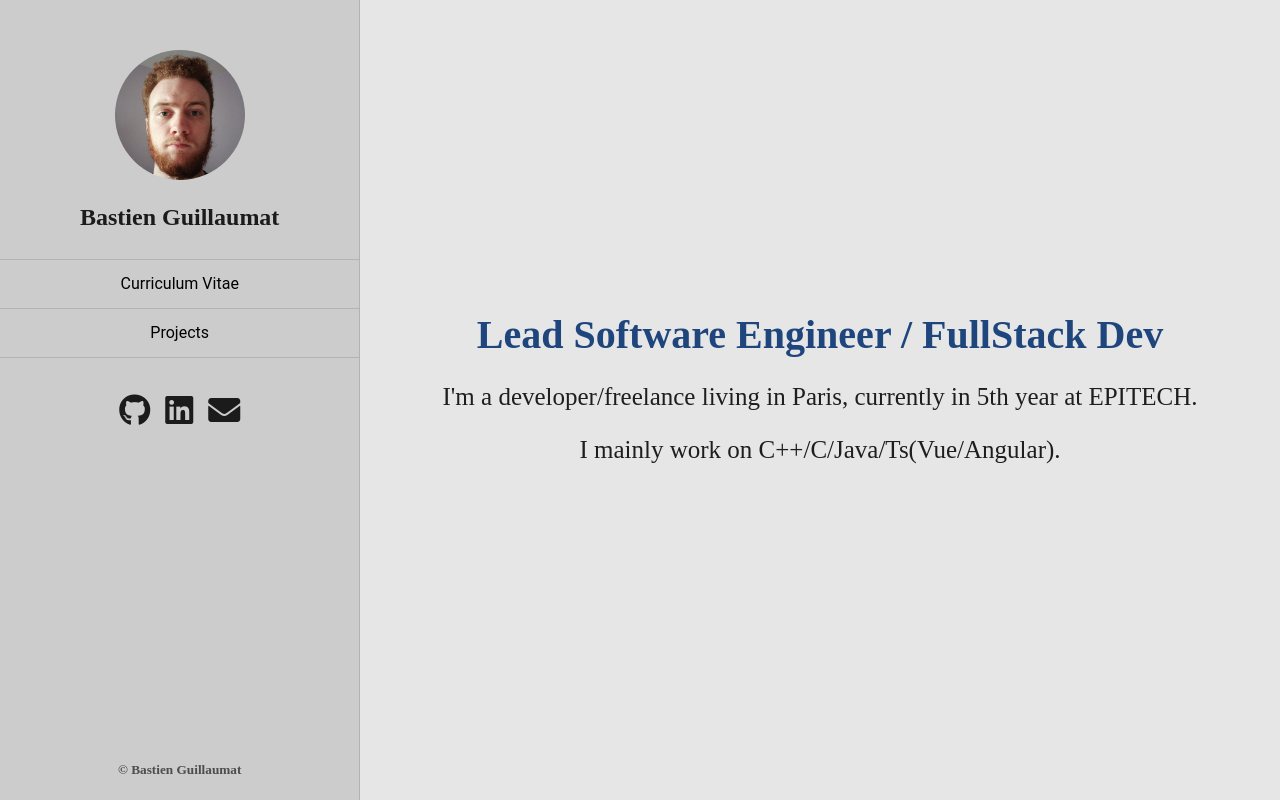
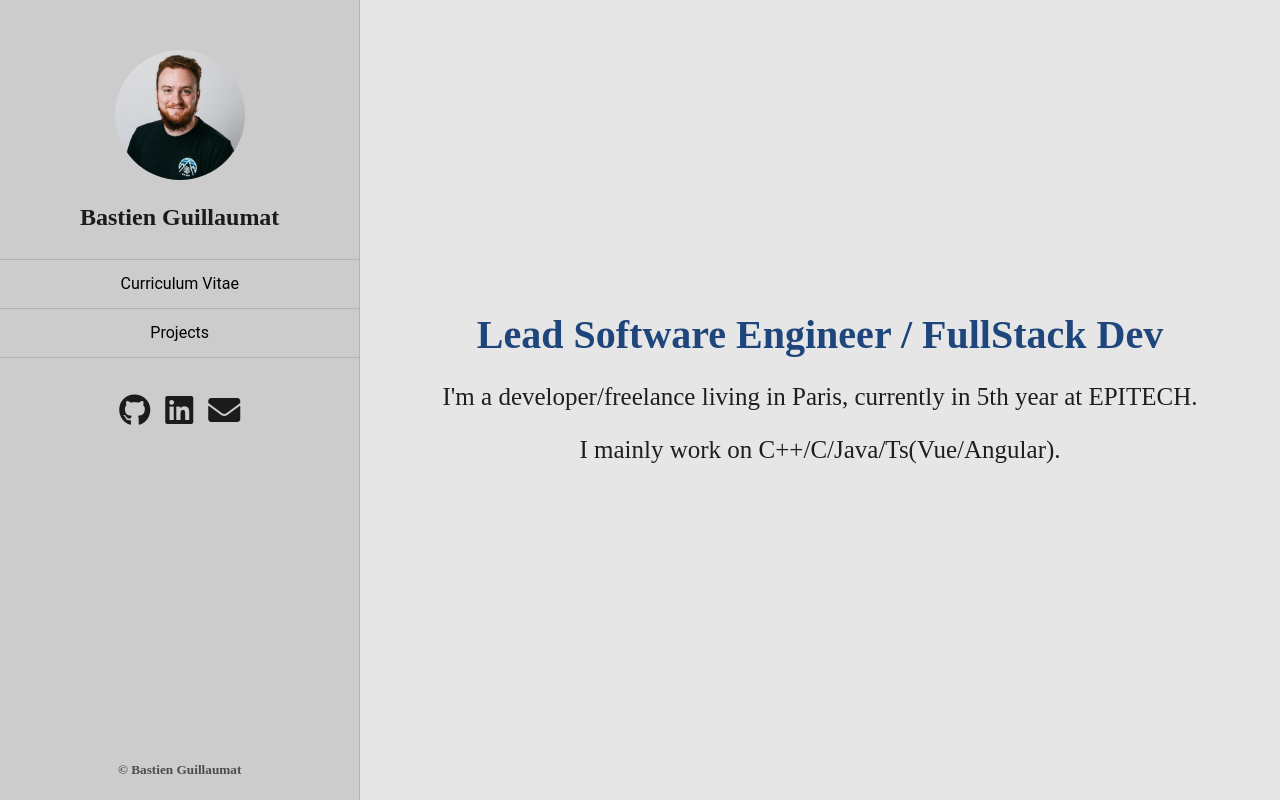
Before and after one commit to bguillaumat/bguillaumat, an Angular app: page / in a window 1280 px wide. Built offline with nearby package versions, Linux system fonts and the light colour scheme.

Commit message:
Update photo

```diff
--- a/src/app/app.component.html
+++ b/src/app/app.component.html
@@ -4,7 +4,7 @@
 
     <div id="main" routerLink="" routerLinkActive="active" (click)="openClose()">
 
-      <img src="../assets/itsme.jpg" alt="me">
+      <img src="../assets/itsmenew.jpg" alt="me">
 
       <h2 id="me" style="padding-left: 5rem; padding-right: 5rem">Bastien Guillaumat</h2>
 
```
Also changed, not shown: package.json (+6 -6 lines), src/assets/itsmenew.jpg (added), 1 other file (tests, documents, lock files or other folders).
